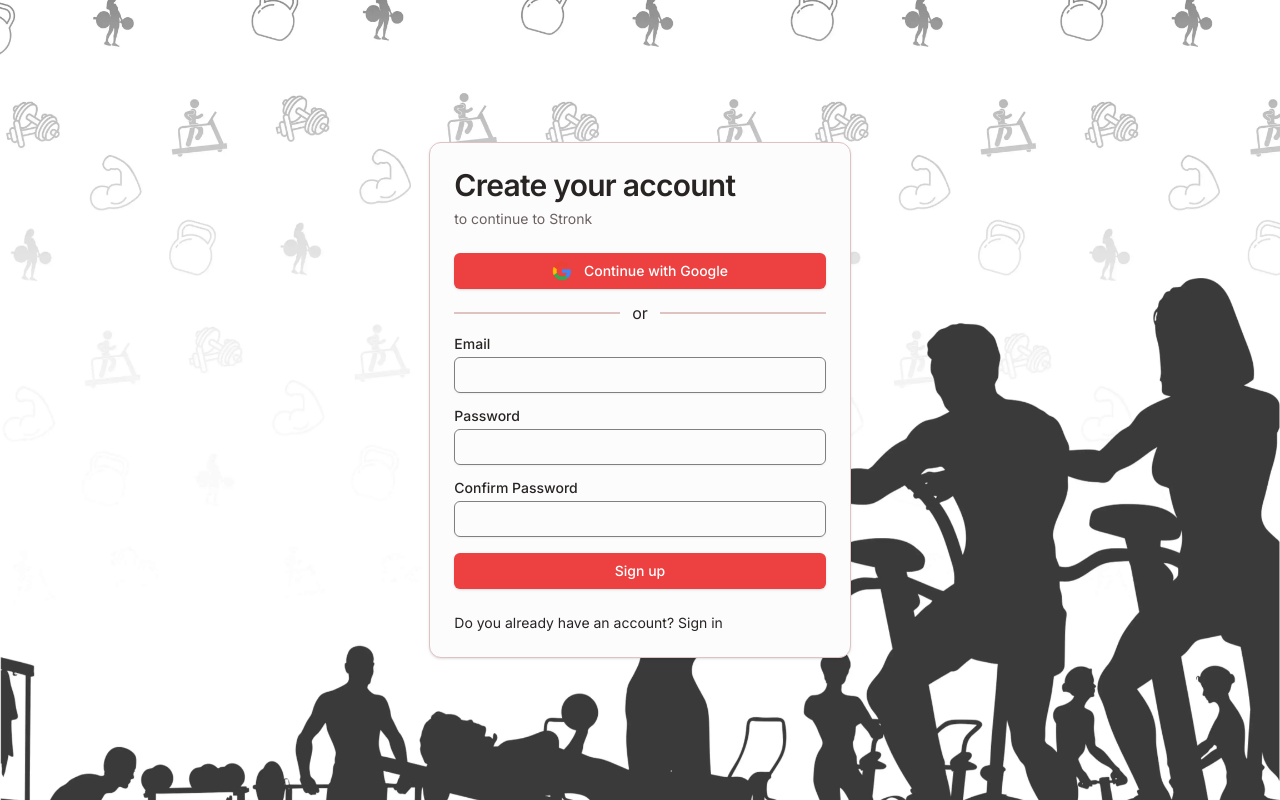
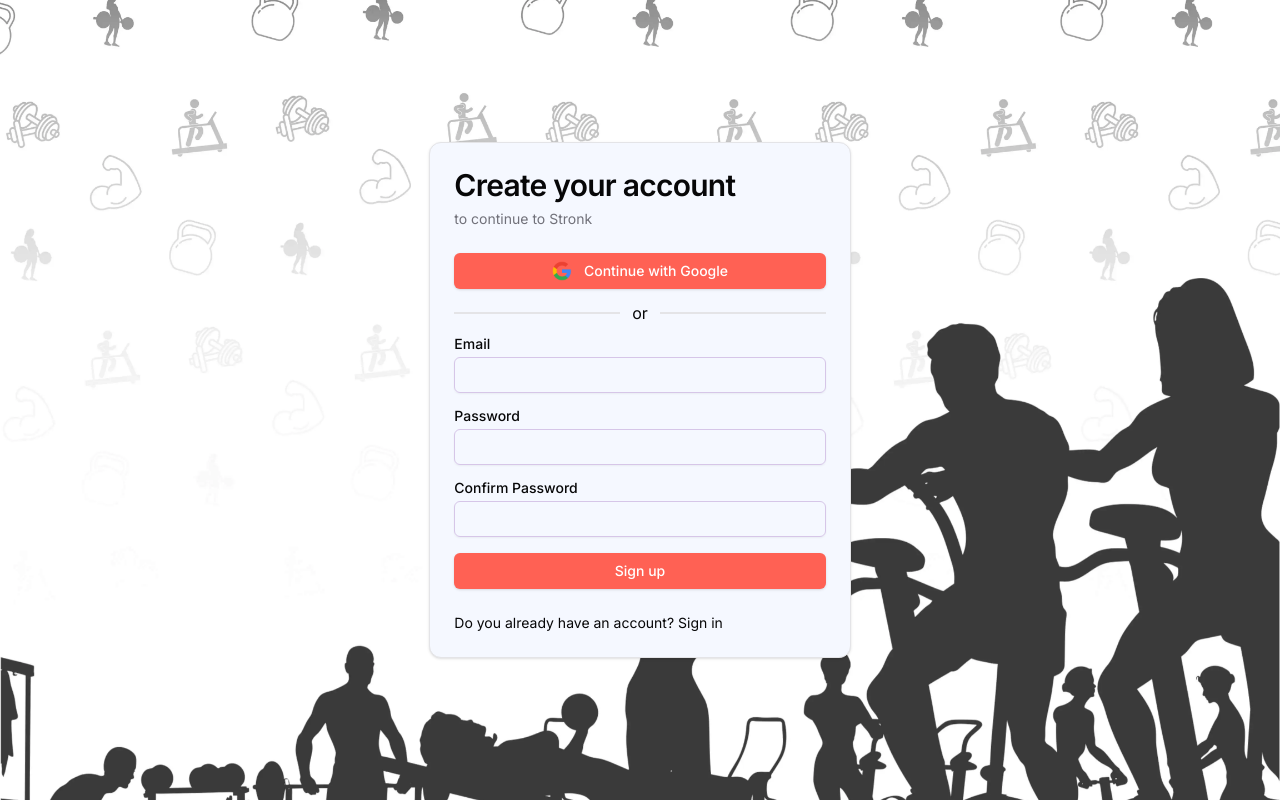
Before and after one commit to acastaneiras/stronk, a React (Vite) app: page /sign-up in a window 1280 px wide. Built offline with nearby package versions, Linux system fonts and the light colour scheme; no server answers.

Commit message:
style: Change styles

```diff
--- a/src/components/theme-provider.tsx
+++ b/src/components/theme-provider.tsx
@@ -1,73 +1,7 @@
-import { createContext, useContext, useEffect, useState } from "react"
+import * as React from "react"
+import { ThemeProvider as NextThemesProvider } from "next-themes"
+import { type ThemeProviderProps } from "next-themes/dist/types"
 
-type Theme = "dark" | "light" | "system"
-
-type ThemeProviderProps = {
-  children: React.ReactNode
-  defaultTheme?: Theme
-  storageKey?: string
+export function ThemeProvider({ children, ...props }: ThemeProviderProps) {
+    return <NextThemesProvider {...props}>{children}</NextThemesProvider>
 }
-
-type ThemeProviderState = {
-  theme: Theme
-  setTheme: (theme: Theme) => void
-}
-
-const initialState: ThemeProviderState = {
-  theme: "system",
-  setTheme: () => null,
-}
-
-const ThemeProviderContext = createContext<ThemeProviderState>(initialState)
-
-export function ThemeProvider({
-  children,
-  defaultTheme = "system",
-  storageKey = "vite-ui-theme",
-  ...props
-}: ThemeProviderProps) {
-  const [theme, setTheme] = useState<Theme>(
-    () => (localStorage.getItem(storageKey) as Theme) || defaultTheme
-  )
-
-  useEffect(() => {
-    const root = window.document.documentElement
-
-    root.classList.remove("light", "dark")
-
-    if (theme === "system") {
-      const systemTheme = window.matchMedia("(prefers-color-scheme: dark)")
-        .matches
-        ? "dark"
-        : "light"
-
-      root.classList.add(systemTheme)
-      return
-    }
-
-    root.classList.add(theme)
-  }, [theme])
-
-  const value = {
-    theme,
-    setTheme: (theme: Theme) => {
-      localStorage.setItem(storageKey, theme)
-      setTheme(theme)
-    },
-  }
-
-  return (
-    <ThemeProviderContext.Provider {...props} value={value}>
-      {children}
-    </ThemeProviderContext.Provider>
-  )
-}
-
-export const useTheme = () => {
-  const context = useContext(ThemeProviderContext)
-
-  if (context === undefined)
-    throw new Error("useTheme must be used within a ThemeProvider")
-
-  return context
-}
--- a/src/index.css
+++ b/src/index.css
@@ -9,51 +9,50 @@ body,
 }
 
 @layer base {
-  :root  {
-    --background: 0 34% 99%;
-    --foreground: 0 5% 10%;
-    --card: 0 34% 99%;
-    --card-foreground: 0 5% 15%;
-    --popover: 0 34% 99%;
-    --popover-foreground: 0 95% 10%;
-    --primary: 0 83% 59%;
+  :root {
+    --background: 0 0% 100%;
+    --foreground: 0 0% 0%;
+    --card: 222 100% 98.04%;
+    --card-foreground: 240 6.67% 2.94%;
+    --popover: 0 0% 100%;
+    --popover-foreground: 240 10% 3.92%;
+    --primary: 4.56 100% 66.47%;
     --primary-foreground: 0 0% 100%;
-    --secondary: 0 30% 90%;
-    --secondary-foreground: 0 0% 0%;
-    --muted: -38 30% 95%;
-    --muted-foreground: 0 5% 40%;
-    --accent: -38 30% 90%;
-    --accent-foreground: 0 5% 15%;
-    --destructive: 0 50% 50%;
-    --destructive-foreground: 0 5% 99%;
-    --border: 0 30% 82%;
-    --input: 0 0% 50%;
-    --ring: 0 30% 59%;
+    --secondary: 240 4.76% 95.88%;
+    --secondary-foreground: 240 5.88% 10%;
+    --muted: 240 4.76% 95.88%;
+    --muted-foreground: 240 3.83% 46.08%;
+    --accent: 240 4.76% 95.88%;
+    --accent-foreground: 240 5.88% 10%;
+    --destructive: 0 72% 50.98%;
+    --destructive-foreground: 0 0% 98.04%;
+    --border: 240 5.88% 90%;
+    --input: 268.24 42.5% 84.31%;
+    --ring: 240 5.03% 64.9%;
     --radius: 0.5rem;
   }
-  .dark  {
-    --background: 0 14% 8%;
+  .dark {
+    --background: 0 11% 10%;
     --foreground: 0 5% 90%;
-    --card: 0 14% 8%;
+    --card: 0 11% 10%;
     --card-foreground: 0 5% 90%;
-    --popover: 0 14% 5%;
+    --popover: 0 11% 5%;
     --popover-foreground: 0 5% 90%;
-    --primary: 0 82.8% 59%;
-    --primary-foreground: 0 0% 100%;
-    --secondary: 0 14% 10%;
+    --primary: 0 66.5% 60.2%;
+    --primary-foreground: 0 0% 98%;
+    --secondary: 0 11% 20%;
     --secondary-foreground: 0 0% 100%;
-    --muted: -38 14% 15%;
+    --muted: -38 11% 24%;
     --muted-foreground: 0 5% 60%;
-    --accent: -38 14% 15%;
+    --accent: -38 11% 24%;
     --accent-foreground: 0 5% 90%;
     --destructive: 0 50% 30%;
     --destructive-foreground: 0 5% 90%;
-    --border: 0 20% 18%;
-    --input: 0 20% 18%;
-    --ring: 0 82.8% 59%;
+    --border: 0 20% 24%;
+    --input: 0 20% 24%;
+    --ring: 0 66.5% 60.2%;
     --radius: 0.5rem;
-  }
-
+   }
 }
 
 @layer base {
--- a/src/layouts/AuthLayout.tsx
+++ b/src/layouts/AuthLayout.tsx
@@ -1,8 +1,24 @@
+import { useTheme } from 'next-themes';
+import { useState } from 'react';
 import { Outlet } from 'react-router-dom';
+import { useEffect } from 'react';
+import { cn } from '@/lib/utils';
 
 export default function Layout() {
+    const { theme, systemTheme } = useTheme();
+    const [currentTheme, setCurrentTheme] = useState<string>("light");
+
+    useEffect(() => {
+        if (theme === "system") {
+            setCurrentTheme(systemTheme === "dark" ? "dark" : "light");
+        } else {
+            setCurrentTheme(theme === "dark" ? "dark" : "light");
+        }
+        console.log(useTheme)
+    }, [theme, systemTheme]);
+
     return (
-        <div className="relative h-screen w-screen bg-[url('/bg_auth.webp')] bg-cover bg-center">
+        <div className={cn('relative h-screen w-screen bg-cover bg-center', currentTheme == 'light' ? "bg-[url('/bg_auth.webp')]" : "bg-[url('/bg_auth_dark.webp')]")}>
             <div className="container mx-auto p-2 flex h-full w-full flex-col items-center justify-center relative z-10">
                 <Outlet />
             </div>
--- a/src/main.tsx
+++ b/src/main.tsx
@@ -8,7 +8,9 @@ import router from './router/router';
 
 createRoot(document.getElementById('root')!).render(
   <StrictMode>
-    <ThemeProvider defaultTheme='system' storageKey='vite-ui-theme'>
+    <ThemeProvider attribute="class"
+      defaultTheme="system"
+      enableSystem>
       <RouterProvider router={router} />
       <Toaster />
     </ThemeProvider>
--- a/src/pages/LoadingPage.tsx
+++ b/src/pages/LoadingPage.tsx
@@ -2,11 +2,11 @@ import { Loader } from 'lucide-react';
 
 const LoadingPage = () => {
   return (
-    <main className="flex h-screen items-center justify-center bg-gray-100">
+    <main className="flex h-screen items-center justify-center bg-gray-100 dark:bg-gray-900">
       <section className="text-center flex flex-col items-center justify-center ">
-        <Loader className="animate-spin h-16 w-16 text-gray-700 text-center" />
-        <h1 className="text-2xl font-semibold text-gray-700 mt-4">Loading</h1>
-        <p className="text-sm text-gray-500">Please wait while we prepare everything for you.</p>
+        <Loader className="animate-spin h-16 w-16 text-gray-700 text-center dark:text-gray-300" />
+        <h1 className="text-2xl font-semibold text-gray-700 dark:text-gray-300 mt-4">Loading</h1>
+        <p className="text-sm text-gray-500 dark:text-gray-500">Please wait while we prepare everything for you.</p>
       </section>
     </main>
   );
--- a/src/shared/training/WelcomeModal.tsx
+++ b/src/shared/training/WelcomeModal.tsx
@@ -1,4 +1,4 @@
-import { useTheme } from "@/components/theme-provider";
+import { useTheme } from 'next-themes';
 import { Button } from '@/components/ui/button';
 import { Form, FormControl, FormField, FormItem, FormLabel, FormMessage } from '@/components/ui/form';
 import { Input } from '@/components/ui/input';
```
Also changed, not shown: public/bg_auth_dark.webp (added), src/pages/auth/SignIn.tsx (line endings or trailing spaces).
